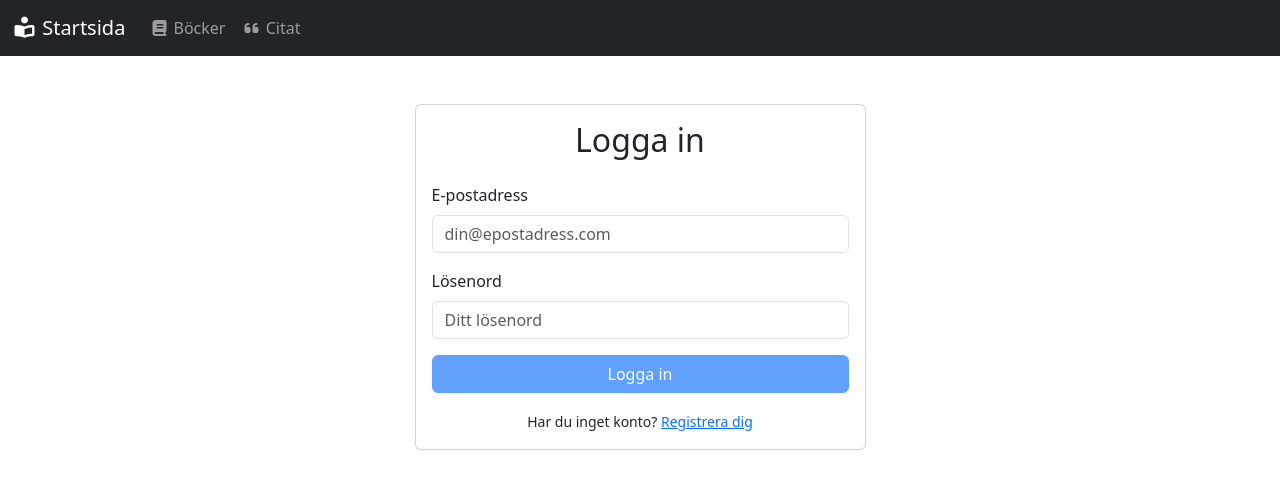
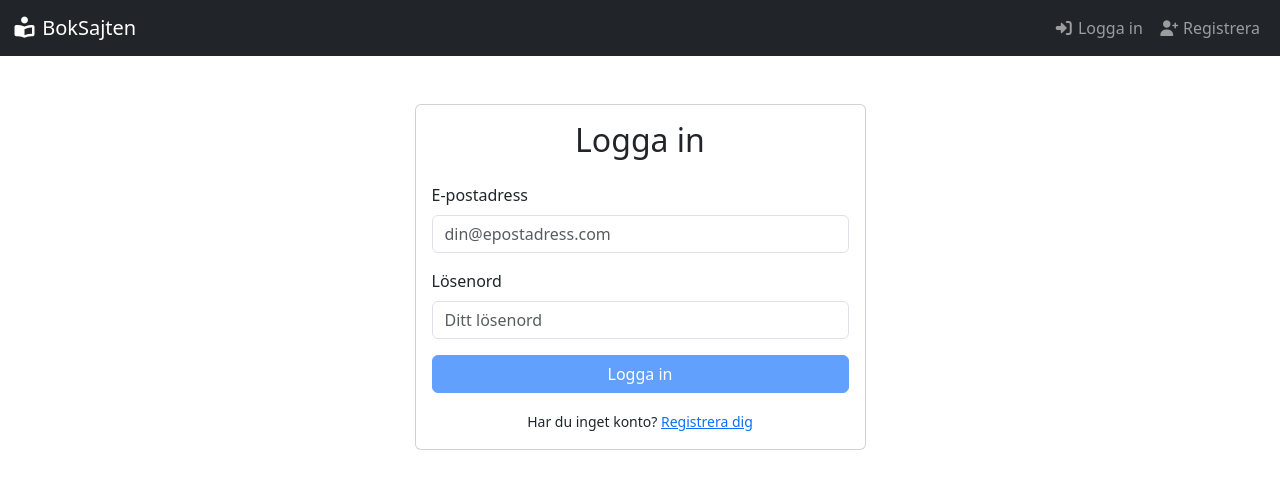
Before and after one commit to davicoco/RedRiver_Test_BookQuoteAPP, an Angular app: page /login in a window 1280 px wide. Shown: the top 488 px of the page. Built offline with nearby package versions, Linux system fonts and the light colour scheme.

Commit message:
injected navbar with AuthService and updated navbar with clickables for login and register page

```diff
--- a/src/app/components/navbar/navbar.html
+++ b/src/app/components/navbar/navbar.html
@@ -1,13 +1,16 @@
 <nav class="navbar navbar-expand-lg navbar-dark bg-dark">
     <div class="container-fluid">
-        <a class="navbar-brand" href="#">
-            <i class="fas fa-book-reader"></i> Startsida
+        <a class="navbar-brand" routerLink="/">
+            <i class="fas fa-book-reader"></i> BokSajten
         </a>
         <button class="navbar-toggler" type="button" data-bs-toggle="collapse" data-bs-target="#navbarNav">
             <span class="navbar-toggler-icon"></span>
         </button>
         <div class="collapse navbar-collapse" id="navbarNav">
-            <ul class="navbar-nav">
+            <ul class="navbar-nav me-auto">
+
+                <!--visa endast när man är inloggad-->
+                <ng-container *ngIf="authService.isLoggedIn()">
                     <li class="nav-item">
                         <a class="nav-link" routerLink="/books" routerLinkActive="active">
                             <i class="fas fa-book"></i> Böcker
@@ -18,6 +21,27 @@
                             <i class="fas fa-quote-left"></i> Citat
                         </a>
                     </li>
+                </ng-container>
+            </ul>
+            <ul class="navbar-nav ms-auto">
+                <ng-container *ngIf="!authService.isLoggedIn()">
+                    <li class="nav-item">
+                        <a class="nav-link" routerLink="/login">
+                            <i class="fas fa-sign-in-alt"></i> Logga in
+                        </a>
+                    </li>
+                    <li class="nav-item">
+                        <a class="nav-link" routerLink="/register">
+                            <i class="fas fa-user-plus"></i> Registrera
+                        </a>
+                    </li>
+                </ng-container>
+
+                <li class="nav-item" *ngIf="authService.isLoggedIn()">
+                    <a class="nav-link" (click)="logout()" style="cursor: pointer;">
+                        <i class="fas fa-sign-out-alt"></i> Logga ut
+                    </a>
+                </li>
             </ul>
         </div>
     </div>
--- a/src/app/components/navbar/navbar.ts
+++ b/src/app/components/navbar/navbar.ts
@@ -1,12 +1,20 @@
-import { Component  } from '@angular/core';
-import { RouterLink, RouterLinkActive} from '@angular/router';
+import { Component } from '@angular/core';
+import { RouterLink, RouterLinkActive } from '@angular/router';
+import { AuthService } from '../../services/auth';
+import { CommonModule } from '@angular/common';
 
 @Component({
   selector: 'app-navbar',
-  imports: [RouterLink, RouterLinkActive],
+  imports: [RouterLink, RouterLinkActive, CommonModule],
   templateUrl: './navbar.html',
   styleUrl: './navbar.css',
 })
 export class NavbarComponent {
 
+  constructor(public authService: AuthService) { }
+
+  logout(): void {
+    this.authService.logout();
+  }
+
 }
```
Lines whose indentation alone changed are shown as unchanged.
